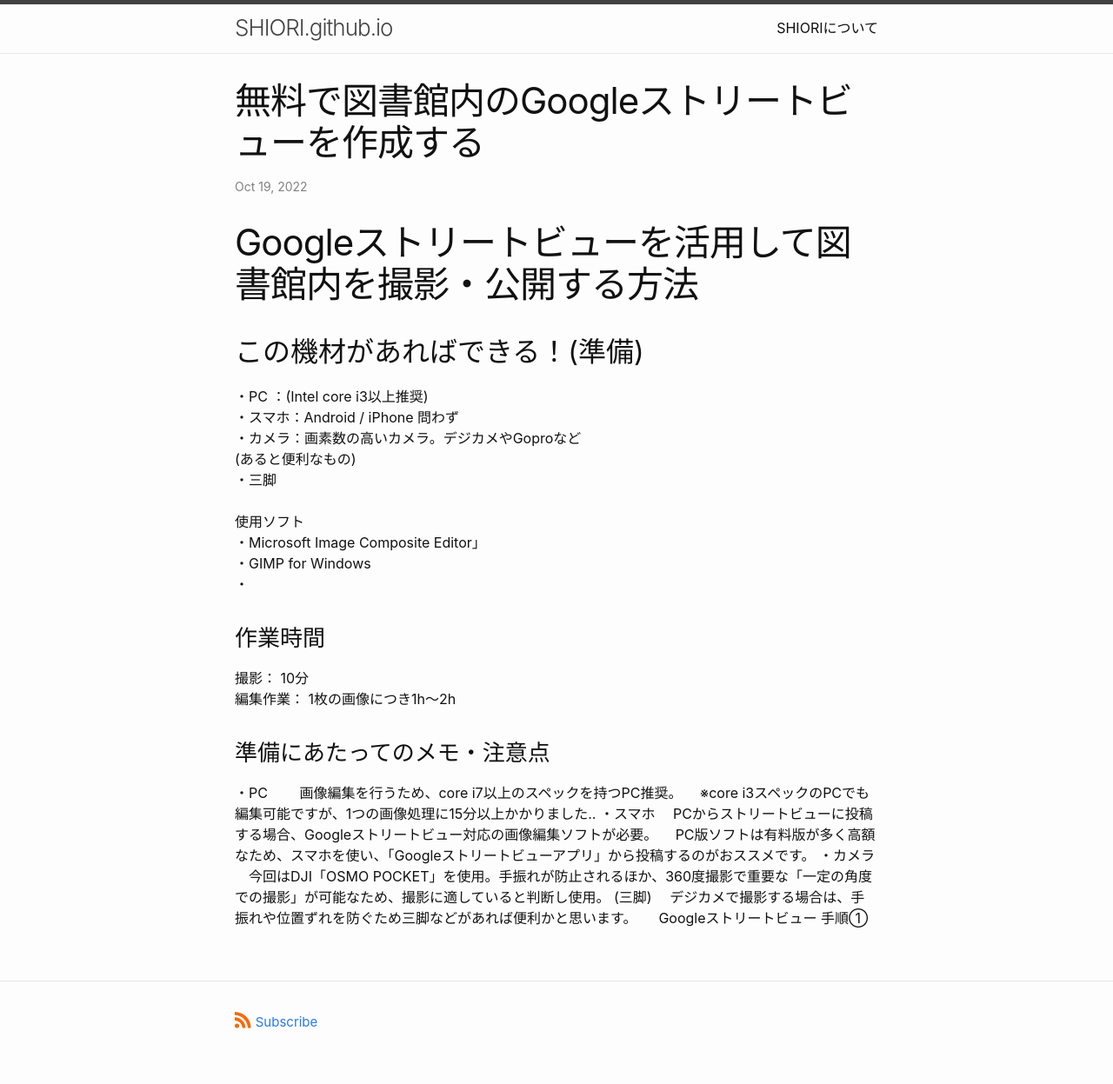
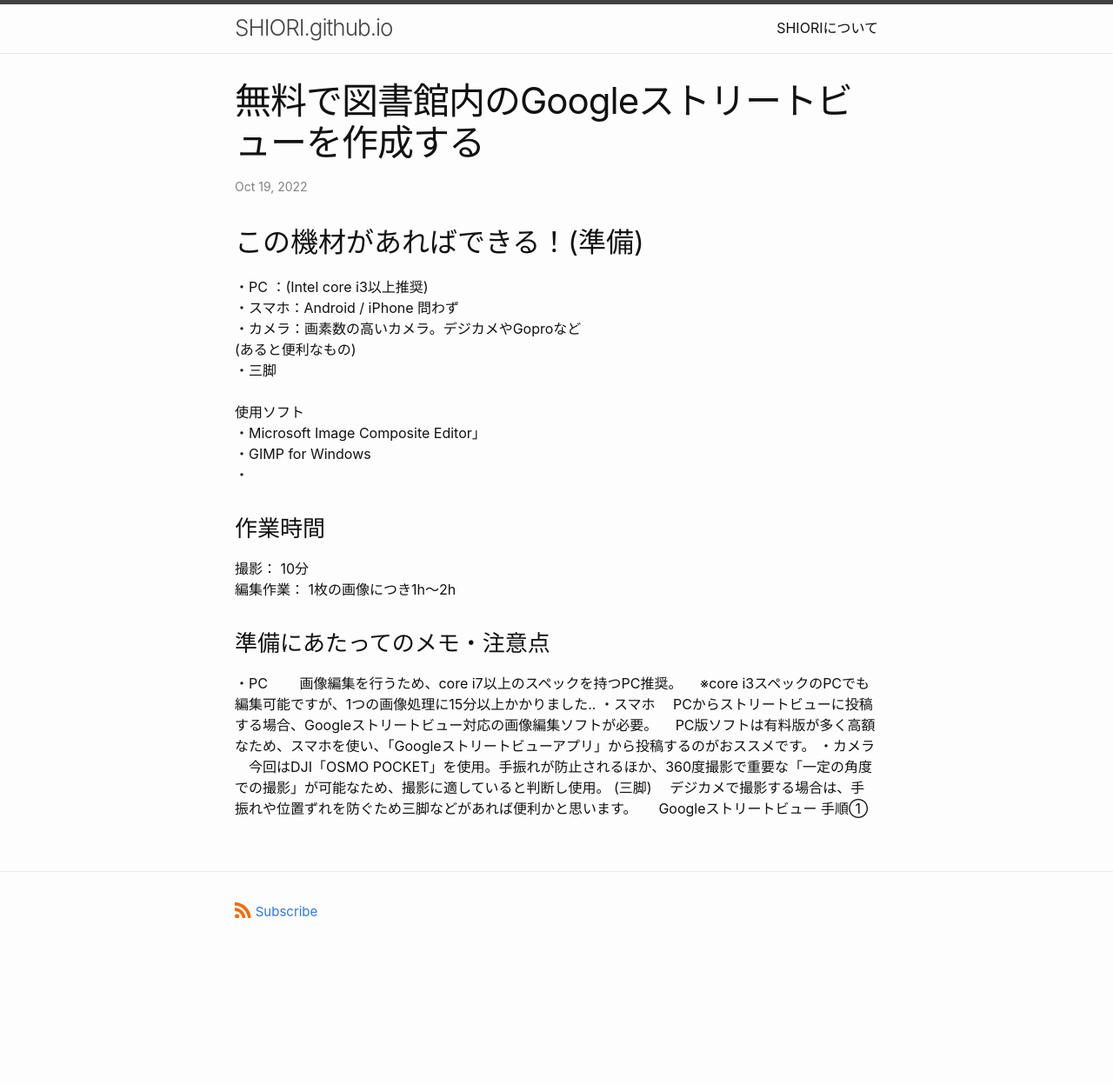
Before and after one commit to mocha-kanano/SHIORI.github.io, a Jekyll site: the page built from _posts/2022-10-19-super-short-article.md, in a window 1280 px wide. Shown: the whole page at 87% size. Built offline with Jekyll 4.4.1, drawn with Linux system fonts in a browser that asks for light colours; after the commit the page ends 1121 px from its top, so only the background shows below that.

Commit message:
Update 2022-10-19-super-short-article.md

```diff
--- a/_posts/2022-10-19-super-short-article.md
+++ b/_posts/2022-10-19-super-short-article.md
@@ -5,7 +5,6 @@ categories: misc
 ---
 
 <div align="left">
-<h1>Googleストリートビューを活用して図書館内を撮影・公開する方法</h1>
 <h2>この機材があればできる！(準備)</h2>
 ・PC ：(Intel core i3以上推奨)<br>
 ・スマホ：Android / iPhone 問わず<br>
```
